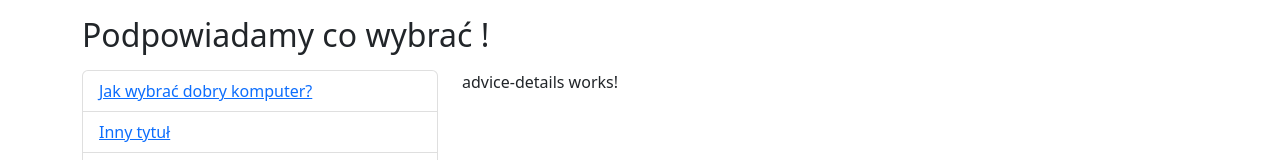
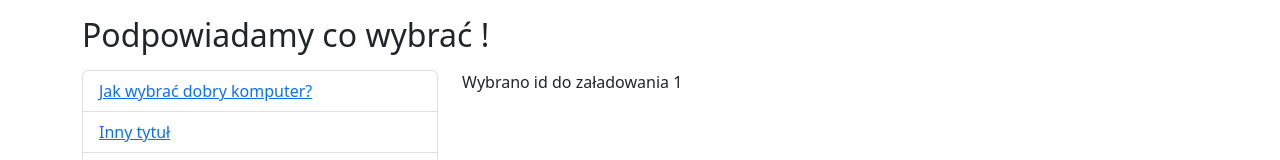
Before and after one commit to Mysticwaver/20230201-angular, an Angular app: page /advices/1 in a window 1280 px wide. Shown: the part 142-302 px from the top of the page. Built offline with nearby package versions, Linux system fonts and the light colour scheme.

Commit message:
feat(AdviceDetailsComponent): use ActivatedRoute to read params

```diff
--- a/src/app/advice/advices-page/advice-details.component.ts
+++ b/src/app/advice/advices-page/advice-details.component.ts
@@ -1,13 +1,24 @@
 import { Component } from '@angular/core';
+import { ActivatedRoute } from '@angular/router'
 
 @Component({
   template: `
     <p>
-      advice-details works!
+      Wybrano id do załadowania {{ myAdviceId }}
     </p>
   `,
   styles: []
 })
 export class AdviceDetailsComponent {
 
+  myAdviceId = 0
+
+  constructor(private activatedRoute: ActivatedRoute) {
+    // Niepoprawnie bo mamy tylko 1 wartość
+    // this.myAdviceId = Number(activatedRoute.snapshot.params['adviceId']);
+
+    activatedRoute.params.subscribe((params) => {
+      this.myAdviceId = Number(params['adviceId']);
+    })
+  }
 }
```
